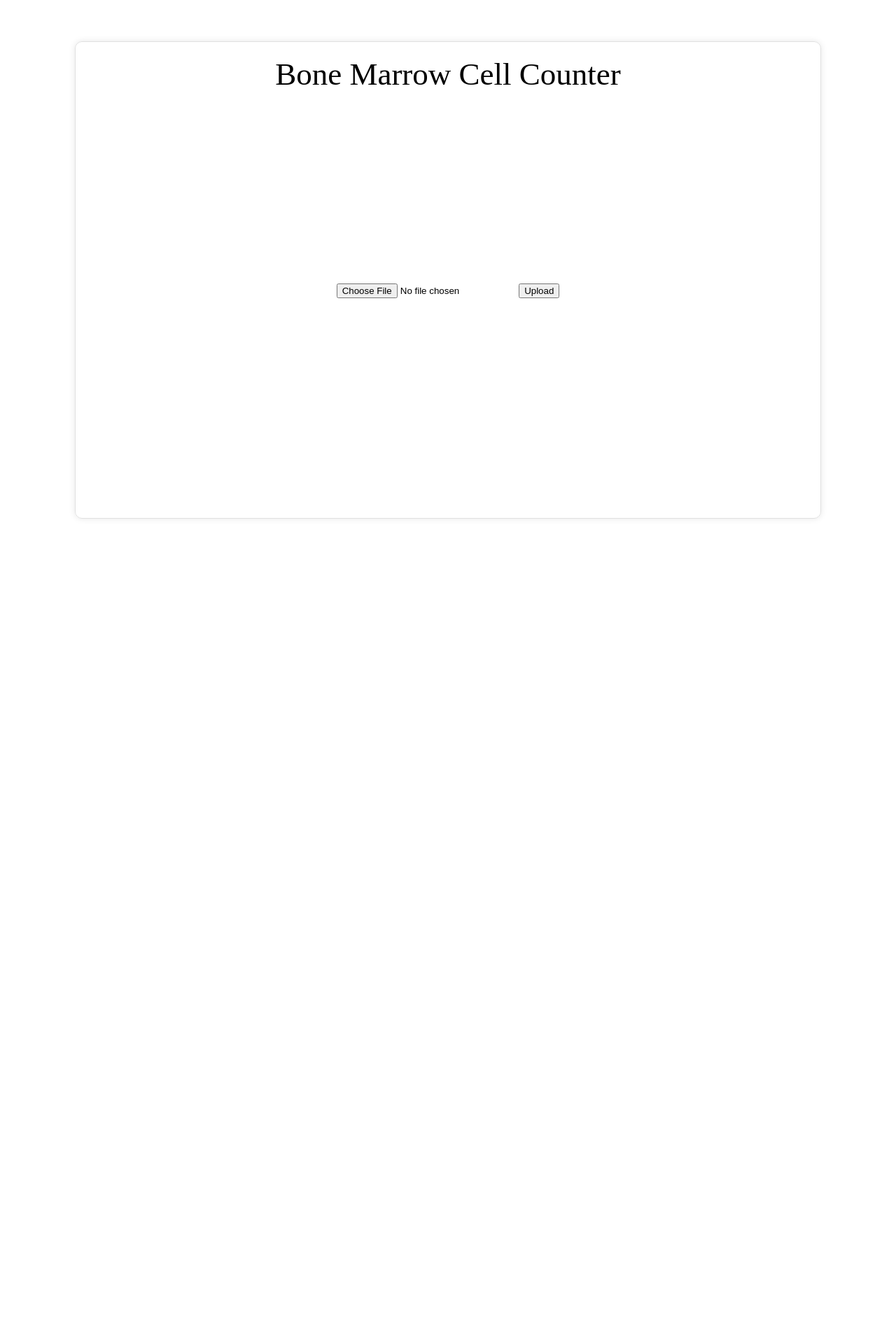
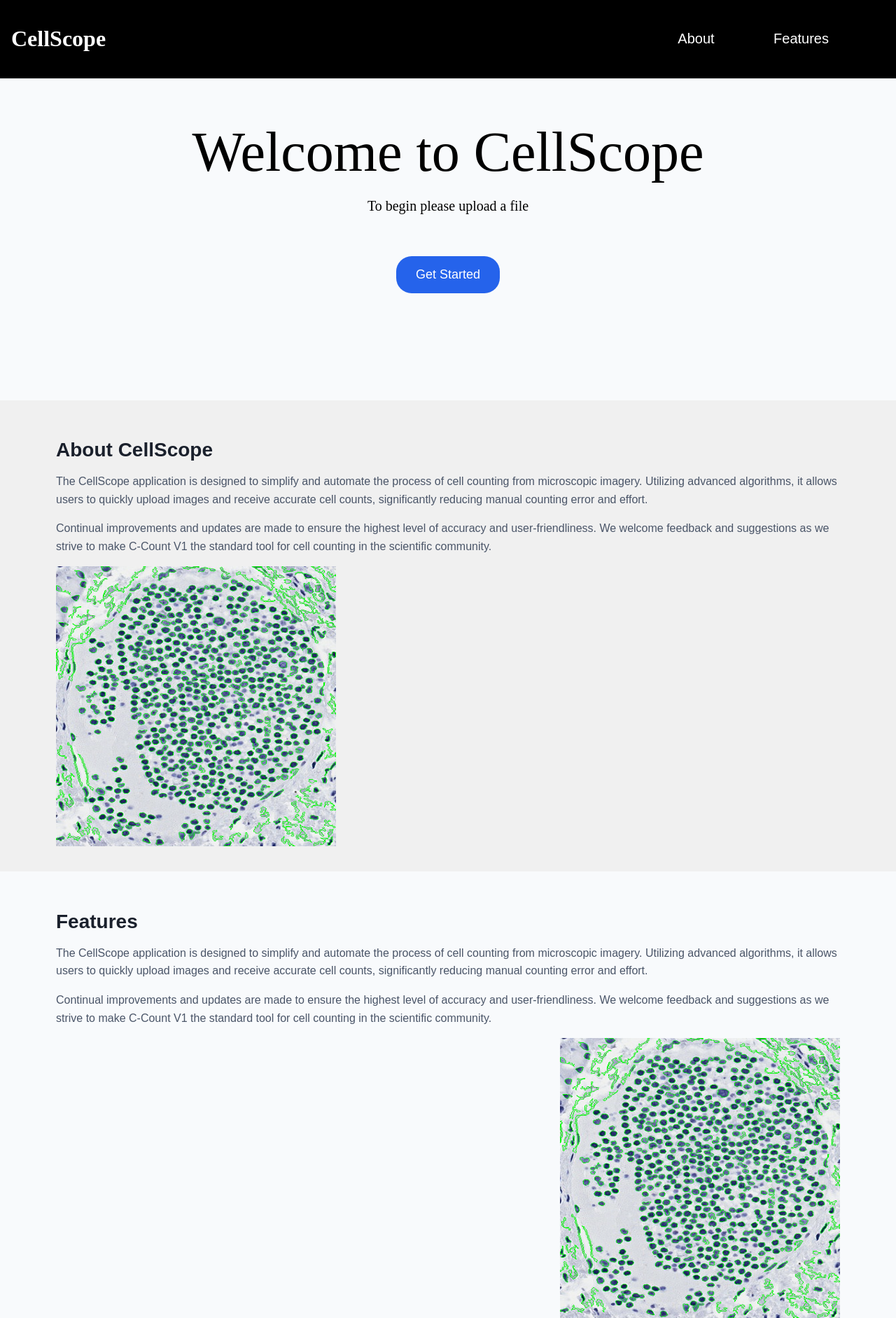
Before and after one commit to liamstamper/cell-counting, a Flask app: page / in a window 1280 px wide. Shown: the whole page at 70% size. Before the commit the page ends 741 px from the top, so only its background shows below. Run offline with Flask 3, Linux system fonts and the light colour scheme; parts of the project's set-up code (start-up, migrations or seed data) failed here and were passed over.

Commit message:
new frontend

```diff
--- /dev/null
+++ b/app/static/css/styles.css
@@ -0,0 +1,148 @@
+body {
+  font-family: Arial, sans-serif;
+  margin: 0;
+  padding: 0;
+  background-color: #f8fafc;
+}
+header {
+  background-color: #000;
+  color: #fff;
+  padding: 1rem 0;
+  text-align: center;
+}
+.header-container {
+  margin: 0 auto;
+  display: flex;
+  justify-content: space-between;
+  align-items: center;
+}
+.header-container h1 {
+  margin-left: 1rem;
+  font-size: 2rem;
+  font-family:serif;
+}
+.header-nav {
+  margin-right: 1rem;
+}
+.header-nav a {
+  color: #fff;
+  text-decoration: none;
+  margin-right: 10px;
+  padding-right: 70px;
+  font-size: 20px;
+  transition: opacity 0.3s;
+}
+.header-nav a:hover {
+  opacity: 0.7;
+}
+.title{
+  text-align: center;
+  font-size: 80px;
+  font-family: serif;
+  font-weight: 300;
+  margin-top: 60px;
+}
+.subtitle{
+  text-align: center;
+  font-size: 20px;
+  font-family: serif;
+  font-weight: 300;
+  margin-top: 20px;
+}
+.button {
+  display: block;
+  margin: 60px auto;
+  padding: 16px 28px;
+  background-color: #2563eb;
+  color: white;
+  border: none;
+  border-radius: 22px;
+  cursor: pointer;
+  font-size: large;
+  font-family: Arial, sans-serif;
+}
+.button:hover {
+  background-color: #1d4ed8;
+}
+.hidden {
+  display: none;
+}
+.file-name {
+  margin-top: 5px;
+  margin-left: 50%;
+  font-size: 20px;
+  color: #4B5563;
+}
+h1 a {
+  text-decoration: none;
+  color: white
+}
+
+section {
+  min-height: 400px;
+}
+
+
+/* about section */
+
+.about-section {
+  background-color: #f0f0f0;
+  padding: 32px 20px;
+}
+
+.about-container {
+  max-width: 1120px;
+  margin: 0 auto;
+  padding: 0 24px;
+}
+
+.about-heading {
+  font-size: 28px;
+  font-weight: bold;
+  color: #1a202c;
+  margin-bottom: 16px;
+}
+
+.about-text {
+  color: #4a5568;
+  margin-top: 16px;
+  line-height: 1.6;
+}
+
+.demo1{
+  width: 400px;
+  height: 400px;
+}
+
+
+/* features section */
+
+.features-section {
+  background-color: #f8fafc;
+  padding: 32px 20px;
+}
+
+.features-container {
+  max-width: 1120px;
+  margin: 0 auto;
+  padding: 0 24px;
+}
+
+.features-heading {
+  font-size: 28px;
+  font-weight: bold;
+  color: #1a202c;
+  margin-bottom: 16px;
+}
+
+.features-text {
+  color: #4a5568;
+  margin-top: 16px;
+  line-height: 1.6;
+}
+
+.demo1-features{
+  width: 400px;
+  height: 400px;
+  float: right;
+}
--- a/app/static/styles.css
+++ /dev/null
@@ -1,75 +0,0 @@
-
-.main-container{
-    position: fixed;
-    top: 50%;
-    left: 50%;
-    transform: translate(-50%, -50%);
-    display: flex;
-    justify-content: center;
-    align-items: center;
-    height: 80vh;
-    width: 80vw;
-    padding: 20px;
-    border: 1px solid #e0e0e0;
-    border-radius: 10px;
-    box-shadow: 0 0 10px 0 rgba(0, 0, 0, 0.1);
-}
-.header{
-    text-align: center;
-    margin-bottom: 20px;
-    margin-top: 20px;
-    font-size: 45px;
-    position: absolute;
-    top: 0;
-    left: 50%;
-    transform: translateX(-50%);
-}
-.content{
-  padding-top: 20px;
-  font-size: 30px;
-  justify-content: center;
-}
-.content-results{
-    padding-top: 150px;
-    font-size: 30px;
-    justify-content: center;
-}
-.restart{
-    margin-top: 40px;
-    display: flex;
-    justify-content: center;
-    font-size: 15px;
-}
-
-
-
-
-
-
-
-
-
-
-
-
-
-
-.file-upload {
-    border: 1px solid #ccc;
-    display: inline-block;
-    padding: 6px 12px;
-    cursor: pointer;
-    border-radius: 4px;
-    background-color: white;
-    text-align: center;
-  }
-  .file-upload:hover {
-    background-color: #f8f8f8;
-  }
-  .file-upload input[type="file"] {
-    display: none;
-  }
-  .fileimage{
-    height:35px;
-    width:35px;
-}
--- a/app/templates/index.html
+++ b/app/templates/index.html
@@ -4,12 +4,69 @@
 <head>
     <meta charset="UTF-8">
     <meta name="viewport" content="width=device-width, initial-scale=1.0">
-    <link rel="stylesheet" href="/static/styles.css">
-    <title>Cell Counter</title>
+    <link rel="stylesheet" href="/static/css/styles.css">
+    <script src=”/static/js/script.js”></script>
+    <title>CellScope</title>
 
 </head>
 <body>
-        <div class="main-container">
+    <!--header-->
+    <header class="header-container">
+        <h1><i class="fa-solid fa-globe"></i> <a href="#Get Started">CellScope</a> </h1>
+        <nav class="header-nav">
+            <a href="#About">About</a>
+            <a href="#Features">Features</a>
+        </nav>
+    </header>
+    <main>
+        <!--home-->
+        <section id="Get Started">
+            <div class="title">Welcome to CellScope</div>
+            <div class="subtitle">To begin please upload a file</div>
+            <div class="file-upload-container">
+                <button id="getFile" class="button">Get Started</button>
+                <span id="fileName" class="file-name"></span>
+                <input type="file" id="fileInput" class="hidden" />
+                <button id="submitBtn" class="button hidden">Submit</button>
+            </div>
+        </section>
+        <!--about-->
+        <section2 id="About">
+            <section class="about-section">
+                <div class="about-container">
+                    <h2 class="about-heading">About CellScope</h2>
+                    <p class="about-text">
+                        The CellScope application is designed to simplify and automate the process of cell counting from microscopic imagery. Utilizing advanced algorithms, it allows users to quickly upload images and receive accurate cell counts, significantly reducing manual counting error and effort.
+                    </p>
+                    <p class="about-text">
+                        Continual improvements and updates are made to ensure the highest level of accuracy and user-friendliness. We welcome feedback and suggestions as we strive to make C-Count V1 the standard tool for cell counting in the scientific community.
+                    </p>
+                    <img class="demo1" src="/static/img/contoured_Screenshot 2024-02-20 at 1.56.56 PM (1).png" alt="placeholder" class="about-image" />
+                </div>
+            </section>
+        </section2>
+        <!--features-->
+        <section2 id="Features">
+            <section class="features-section">
+                <div class="about-container">
+                    <h2 class="about-heading">Features</h2>
+                    <p class="about-text">
+                        The CellScope application is designed to simplify and automate the process of cell counting from microscopic imagery. Utilizing advanced algorithms, it allows users to quickly upload images and receive accurate cell counts, significantly reducing manual counting error and effort.
+                    </p>
+                    <p class="about-text">
+                        Continual improvements and updates are made to ensure the highest level of accuracy and user-friendliness. We welcome feedback and suggestions as we strive to make C-Count V1 the standard tool for cell counting in the scientific community.
+                    </p>
+                    <img class="demo1-features" src="/static/img/contoured_Screenshot 2024-02-20 at 1.56.56 PM (1).png" alt="placeholder" class="about-image" />
+
+                </div>
+            </section>
+        </section2>
+    </main>
+</body>
+</html>
+
+
+<!-- <div class="main-container">
     <div class="header">
         Bone Marrow Cell Counter
     </div>
@@ -19,6 +76,4 @@
             <input type="submit" value="Upload" />
         </form>
     </div>
-        </div>
-    </body>
-</html>
+</div> -->
```
Also changed, not shown: app/static/js/script.js (added, +18 -0 lines), app/static/img/contoured_Screenshot 2024-02-20 at 1.56.56 PM (1).png (added), app/static/script.js (deleted). Lines whose indentation alone changed are shown as unchanged.
